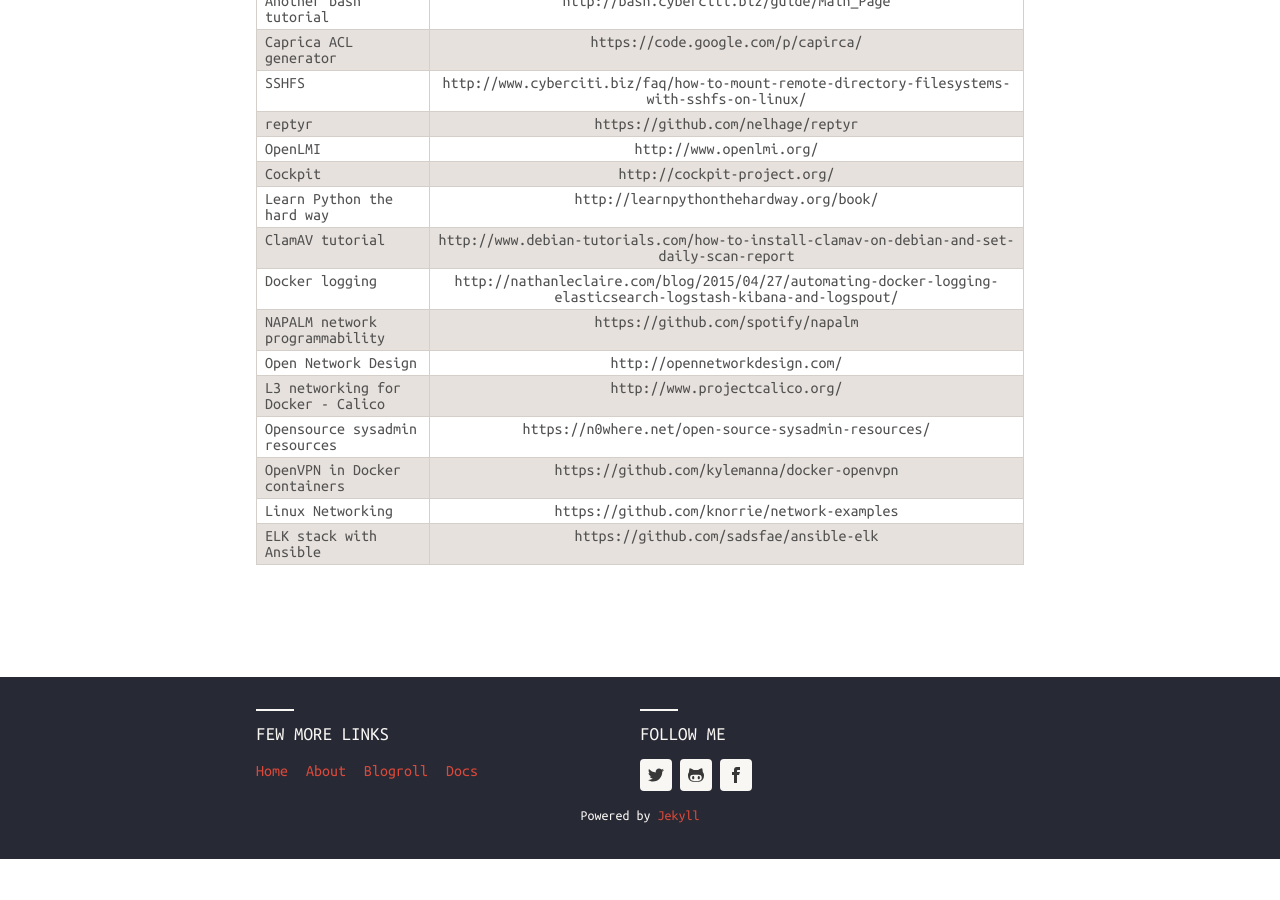
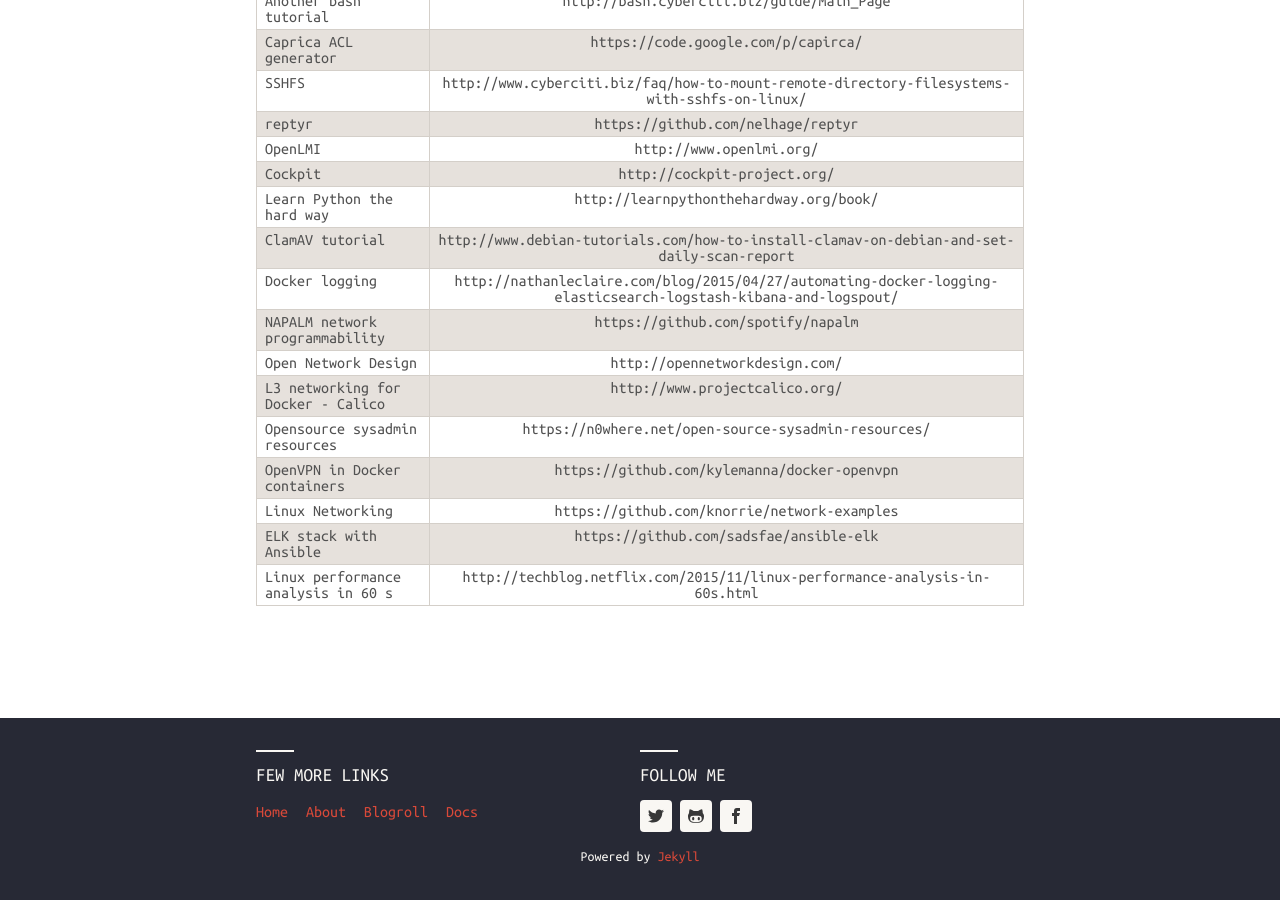
Before and after one commit to mcornea/mcornea.github.io, a Jekyll site: the page built from docs.md, in a window 1280 px wide and 900 px high, scrolled down 1030 px. Built offline with Jekyll 4.4.1, drawn with Linux system fonts in a browser that asks for light colours; nearby versions of some CDN libraries; before the commit the page ends 1889 px from its top, so only the background shows below that.

Commit message:
added Linux performance analysis to docs

```diff
--- a/docs.md
+++ b/docs.md
@@ -41,3 +41,4 @@
 |       OpenVPN in Docker containers                        | https://github.com/kylemanna/docker-openvpn                                   |
 |       Linux Networking                                    | https://github.com/knorrie/network-examples                                   |
 |       ELK stack with Ansible                              | https://github.com/sadsfae/ansible-elk                                        |
+|       Linux performance analysis in 60 s                  | http://techblog.netflix.com/2015/11/linux-performance-analysis-in-60s.html    |
```
